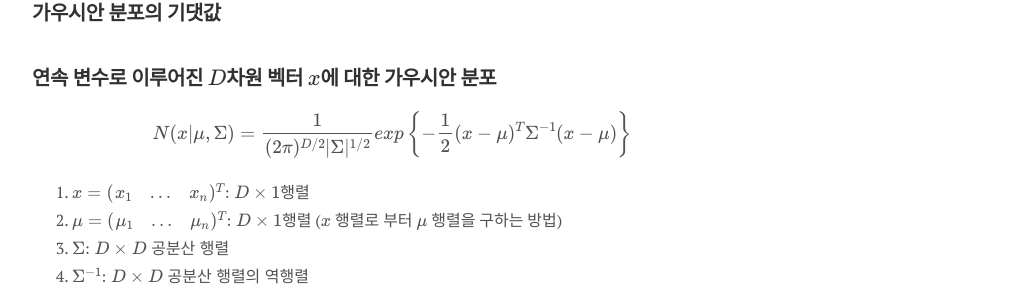
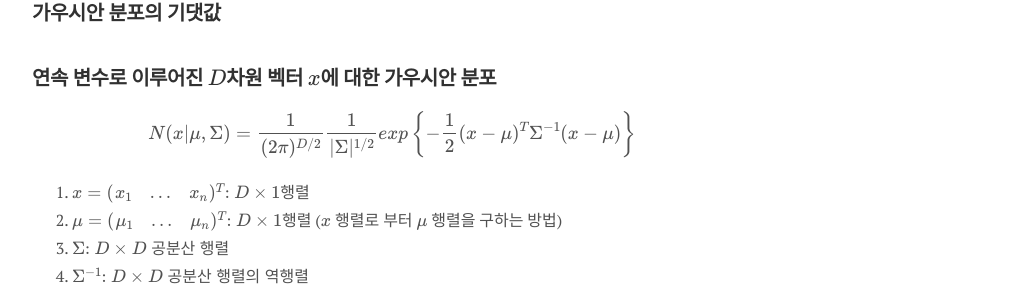
Before and after one commit to seokhoonj/seokhoonj.github.io, a Jekyll site: the page built from _posts/Math/2018-09-28-Math-gaussian_distribution.md, in a window 1280 px wide and 1334 px high. Shown: the part 602-896 px from the top of the window, without its empty margins (248-1276 px from the left). Built offline with Jekyll 4.4.1, drawn with Linux system fonts in a browser that asks for light colours; nearby versions of some CDN libraries; formulas are drawn with MathJax 3; comment, search, counter and statistics services are not loaded.

Commit message:
add _posts

```diff
--- a/_posts/Math/2018-09-28-Math-gaussian_distribution.md
+++ b/_posts/Math/2018-09-28-Math-gaussian_distribution.md
@@ -20,7 +20,7 @@
 ## 가우시안 분포의 기댓값
 
 ## 연속 변수로 이루어진 $D$차원 벡터 $x$에 대한 가우시안 분포
-\\( N(x\|\mu, \Sigma) = \frac{1}{(2\pi)^{D/2}\|\Sigma\|^{1/2}} exp\left\lbrace-\frac{1}{2}(x-\mu)^T\Sigma^{-1}(x-\mu)\right\rbrace \\)
+\\( N(x\|\mu, \Sigma) = \frac{1}{(2\pi)^{D/2}}\frac{1}{\|\Sigma\|^{1/2}} exp\left\lbrace-\frac{1}{2}(x-\mu)^T\Sigma^{-1}(x-\mu)\right\rbrace \\)
 1. $x = (\begin{array}{ccc} x\_1 & \ldots & x\_n \end{array})^T \text{: } D \times 1 \text{행렬}$
 2. $\mu = (\begin{array}{ccc} \mu\_1 & \ldots & \mu\_n \end{array})^T \text{: } D \times 1 \text{행렬}$ ($x$ 행렬로 부터 $\mu$ 행렬을 구하는 방법)
 3. $\Sigma \text{: } D \times D \text{ 공분산 행렬}$
```
